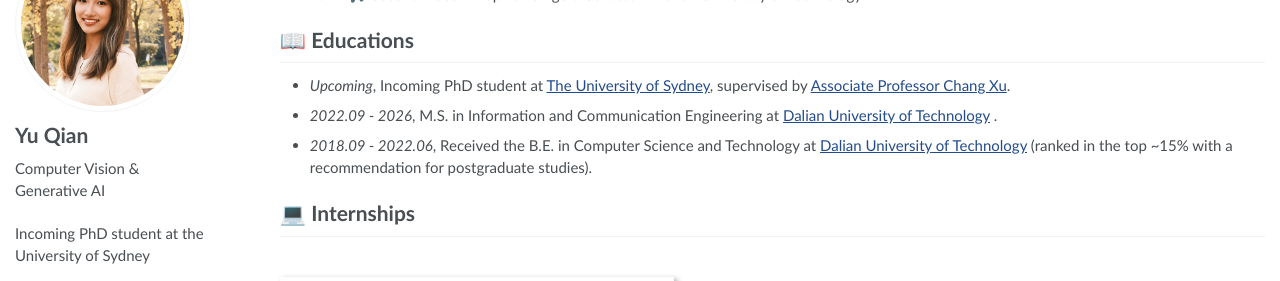
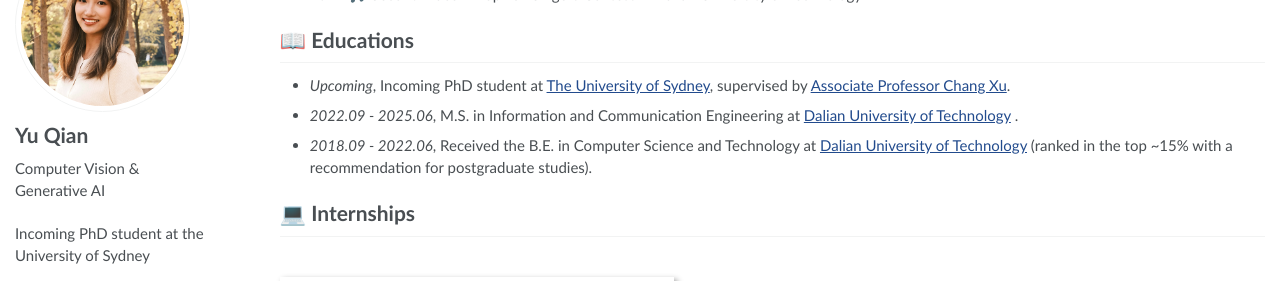
Before and after one commit to qianyu-dlut/qianyu-dlut.github.io, a Jekyll site: the page built from _pages/about.md, in a window 1280 px wide and 900 px high, scrolled down 1317 px. Shown: the part 154-435 px from the top of the window. Built offline with Jekyll 4.4.1, drawn with Linux system fonts in a browser that asks for light colours.

Commit message:
Set master's completion date

```diff
--- a/_pages/about.md
+++ b/_pages/about.md
@@ -73,7 +73,7 @@ Xiaoqi Zhao<sup>*</sup>, Youwei Pang<sup>*</sup>, Zhenyu Chen, **Qian Yu**, Lihe
 
 # 📖 Educations
 - *Upcoming*, Incoming PhD student at [The University of Sydney](https://www.sydney.edu.au/), supervised by [Associate Professor Chang Xu](https://profiles.sydney.edu.au/c.xu/about).
-- *2022.09 - 2026*, M.S. in Information and Communication Engineering at [Dalian University of Technology](https://www.dlut.edu.cn/) .
+- *2022.09 - 2025.06*, M.S. in Information and Communication Engineering at [Dalian University of Technology](https://www.dlut.edu.cn/) .
 - *2018.09 - 2022.06*, Received the B.E. in Computer Science and Technology at [Dalian University of Technology](https://www.dlut.edu.cn/) (ranked in the top ~15% with a recommendation for postgraduate studies).
 
 # 💻 Internships
```
